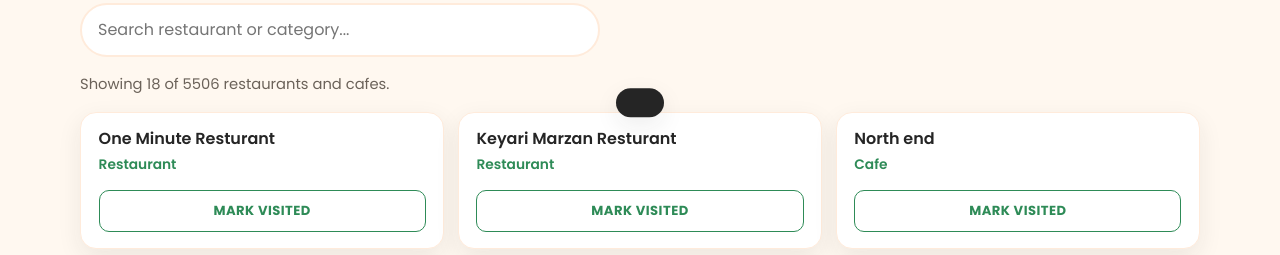
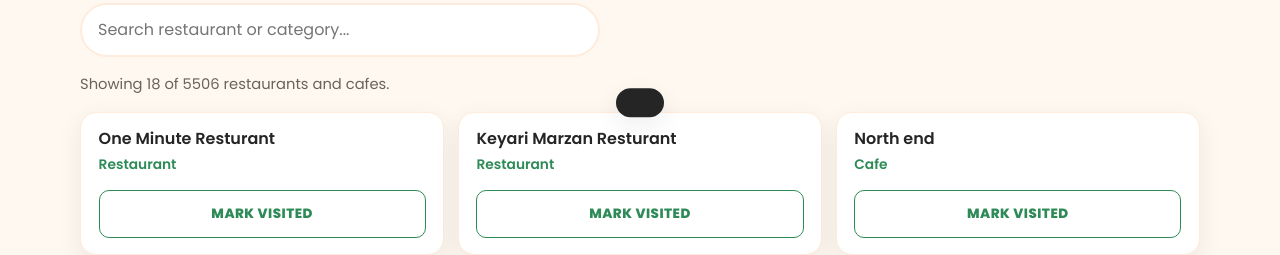
Before and after one commit to sarker908/Khabo-Ki, a plain HTML site: page index.html in a window 1280 px wide. Shown: the part 702-957 px from the top of the page. Drawn offline with Linux system fonts and the light colour scheme.

Commit message:
Improve homepage Mark Visited button visibility

```diff
--- a/css/style.css
+++ b/css/style.css
@@ -756,7 +756,7 @@ section[id], footer[id] { scroll-margin-top: var(--header-height); }
   align-items: center;
   justify-content: center;
   width: 100%;
-  min-height: 42px;
+  min-height: 48px;
   margin-top: .85rem;
   padding: .6rem .8rem;
   border: 1.5px solid var(--color-accent);
@@ -764,8 +764,8 @@ section[id], footer[id] { scroll-margin-top: var(--header-height); }
   background: transparent;
   color: var(--color-accent);
   font: inherit;
-  font-size: .82rem;
-  font-weight: 700;
+  font-size: .84rem;
+  font-weight: 800;
   letter-spacing: .035em;
   cursor: pointer;
   transition: background-color .2s, color .2s, border-color .2s;
```
